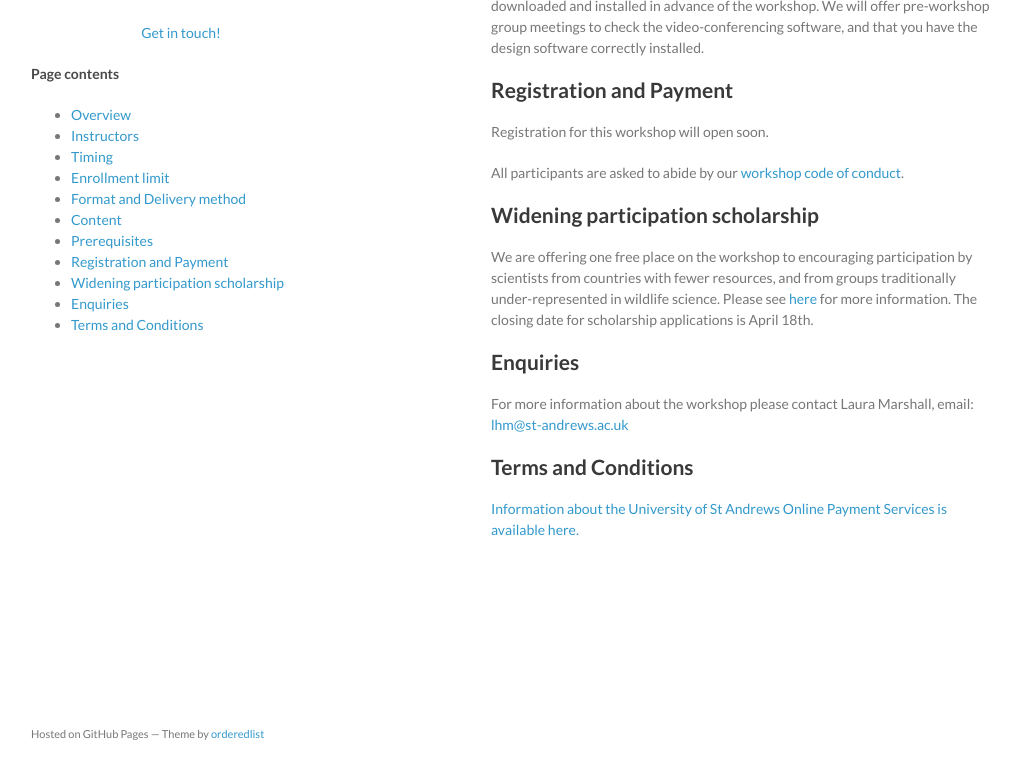
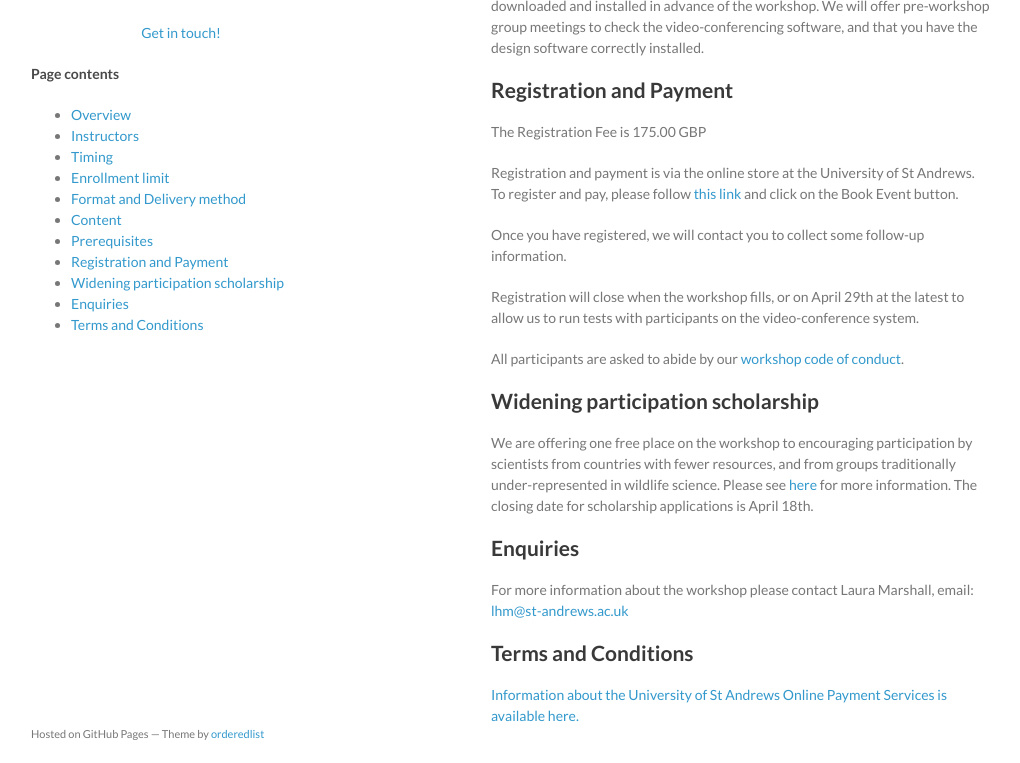
Before and after one commit to distanceworkshops/distanceworkshops.github.io, a Jekyll site: the page built from design-may-2022.md, in a window 1280 px wide and 900 px high, scrolled down 1729 px, cut to the strip 137-900 px from the top of the window. Shown: the whole strip, without its empty margins (129-1149 px from the left). Built offline with Jekyll 4.4.1, drawn with Linux system fonts in a browser that asks for light colours.

Commit message:
Open registration

```diff
--- a/design-may-2022.md
+++ b/design-may-2022.md
@@ -47,15 +47,13 @@
 
 ## Registration and Payment
 
-Registration for this workshop will open soon.
+The Registration Fee is 175.00 GBP
 
-<!-- The Registration Fee is 175.00 GBP
-
-Registration and payment is via the online store at the University of St Andrews. To register and pay, please follow [this link](https://onlineshop.st-andrews.ac.uk/conferences-and-events/events/creem/online-workshop-a-practical-guide-to-distance-sampling-survey-design-simulation-13th16th-sept-21) and click on the Book Event button.
+Registration and payment is via the online store at the University of St Andrews. To register and pay, please follow [this link](https://onlineshop.st-andrews.ac.uk/conferences-and-events/events/creem/online-workshop-practical-design-and-simulation-to-optimise-distance-sampling-surveys-9th12th-may) and click on the Book Event button.
 
 Once you have registered, we will contact you to collect some follow-up information.
 
-Registration will close when the workshop fills, or on April 29th at the latest to allow us to run tests with participants on the video-conference system.-->
+Registration will close when the workshop fills, or on April 29th at the latest to allow us to run tests with participants on the video-conference system.
 
 All participants are asked to abide by our [workshop code of conduct](code-of-conduct).
 
```
